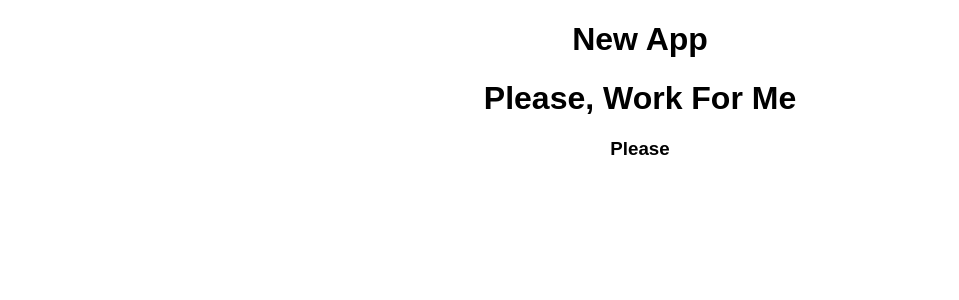
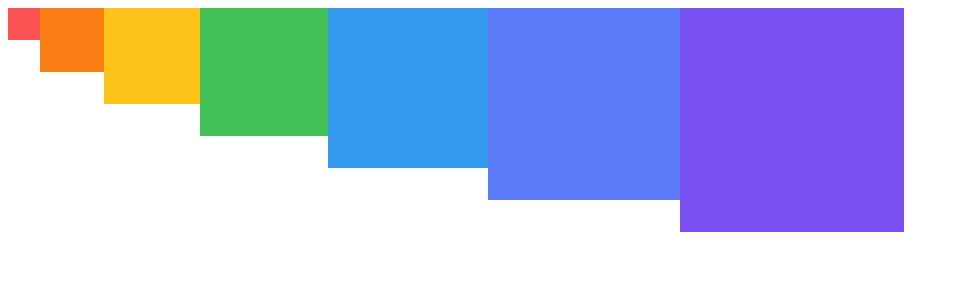
Before and after one commit to gosunman/theArtOfReact, a React (Create React App) app: page / in a window 1280 px wide. Shown: the top 300 px of the page, without its empty margins (0-959 px from the left). Built offline with nearby package versions, Linux system fonts and the light colour scheme; the HTML template or start-up script is replaced by a standard one.

Commit message:
9.2.2 sass practice

```diff
--- a/package.json
+++ b/package.json
@@ -8,7 +8,7 @@
     "node-sass": "4.14.1",
     "react": "16.12.0",
     "react-dom": "16.12.0",
-    "react-scripts": "3.0.1"
+    "react-scripts": "^3.4.3"
   },
   "devDependencies": {
     "typescript": "3.8.3"
--- /dev/null
+++ b/public/index.html
@@ -0,0 +1,41 @@
+<!DOCTYPE html>
+<html lang="en">
+  <head>
+    <meta charset="utf-8" />
+    <meta
+      name="viewport"
+      content="width=device-width, initial-scale=1, shrink-to-fit=no"
+    />
+    <meta name="theme-color" content="#000000" />
+    <!--
+      manifest.json provides metadata used when your web app is added to the
+      homescreen on Android. See https://developers.google.com/web/fundamentals/engage-and-retain/web-app-manifest/
+    -->
+    <link rel="manifest" href="%PUBLIC_URL%/manifest.json" />
+    <link rel="shortcut icon" href="%PUBLIC_URL%/favicon.ico" />
+    <!--
+      Notice the use of %PUBLIC_URL% in the tags above.
+      It will be replaced with the URL of the `public` folder during the build.
+      Only files inside the `public` folder can be referenced from the HTML.
+      Unlike "/favicon.ico" or "favicon.ico", "%PUBLIC_URL%/favicon.ico" will
+      work correctly both with client-side routing and a non-root public URL.
+      Learn how to configure a non-root public URL by running `npm run build`.
+    -->
+    <title>React App</title>
+  </head>
+
+  <body>
+    <noscript>
+      You need to enable JavaScript to run this app.
+    </noscript>
+    <div id="root"></div>
+    <!--
+      This HTML file is a template.
+      If you open it directly in the browser, you will see an empty page.
+      You can add webfonts, meta tags, or analytics to this file.
+      The build step will place the bundled scripts into the <body> tag.
+      To begin the development, run `npm start` or `yarn start`.
+      To create a production bundle, use `npm run build` or `yarn build`.
+    -->
+  </body>
+</html>
--- a/src/App.js
+++ b/src/App.js
@@ -1,12 +1,10 @@
 import React from "react";
-import "./styles.css";
+import SassComponent from "./SassComponent";
 
 const App = () => {
   return (
-    <div className="App">
-      <h1>New App</h1>
-      <h1>Please, Work For Me</h1>
-      <h3>Please</h3>
+    <div>
+      <SassComponent></SassComponent>
     </div>
   );
 };
--- /dev/null
+++ b/src/SassComponent.js
@@ -0,0 +1,16 @@
+import React from "react";
+import "./SassComponent.scss";
+
+export default function SassComponent() {
+  return (
+    <div className="SassComponent">
+      <div className="box red"></div>
+      <div className="box orange"></div>
+      <div className="box yellow"></div>
+      <div className="box green"></div>
+      <div className="box blue"></div>
+      <div className="box indigo"></div>
+      <div className="box violet"></div>
+    </div>
+  );
+}
--- /dev/null
+++ b/src/SassComponent.scss
@@ -0,0 +1,42 @@
+@import "./styles/utils.scss";
+.SassComponent {
+  display: flex;
+  .box {
+    // this is for "SassComponent box"
+    background: red;
+    cursor: pointer;
+    transition: all 0.3s ease-in;
+    &.red {
+      //this is for "SassComponent box red"
+      background: $red;
+      @include square(1);
+    }
+    &.orange {
+      background: $orange;
+      @include square(2);
+    }
+    &.yellow {
+      background: $yellow;
+      @include square(3);
+    }
+    &.green {
+      background: $green;
+      @include square(4);
+    }
+    &.blue {
+      background: $blue;
+      @include square(5);
+    }
+    &.indigo {
+      background: $indigo;
+      @include square(6);
+    }
+    &.violet {
+      background: $violet;
+      @include square(7);
+    }
+    &:hover {
+      background: black;
+    }
+  }
+}
--- a/src/index.js
+++ b/src/index.js
@@ -1,6 +1,5 @@
 import React from "react";
 import ReactDOM from "react-dom";
-
 import App from "./App";
 
 const rootElement = document.getElementById("root");
--- a/src/styles.css
+++ /dev/null
@@ -1,4 +0,0 @@
-.App {
-  font-family: sans-serif;
-  text-align: center;
-}
--- /dev/null
+++ b/src/styles/utils.scss
@@ -0,0 +1,15 @@
+// for variable
+$red: #fa5252;
+$orange: #fb7e14;
+$yellow: #fcc419;
+$green: #40c057;
+$blue: #339af0;
+$indigo: #5c7cfa;
+$violet: #7950f2;
+
+// mixin
+@mixin square($size) {
+  $calculated: 32px * $size;
+  width: $calculated;
+  height: $calculated;
+}
```
Also changed, not shown: src/dist/SassComponent.css (added), src/styles/dist/utils.css (added), 1 other file (tests, documents, lock files or other folders).
